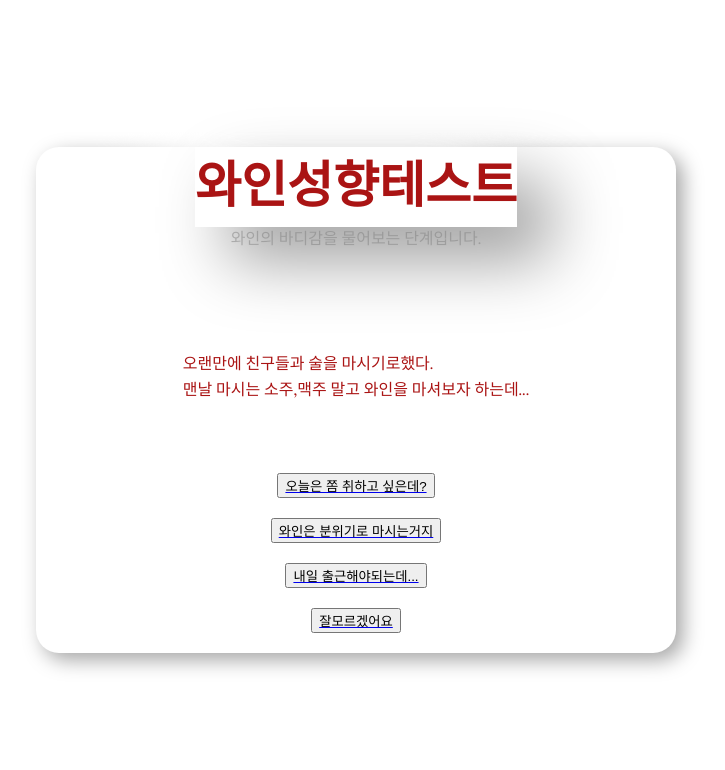
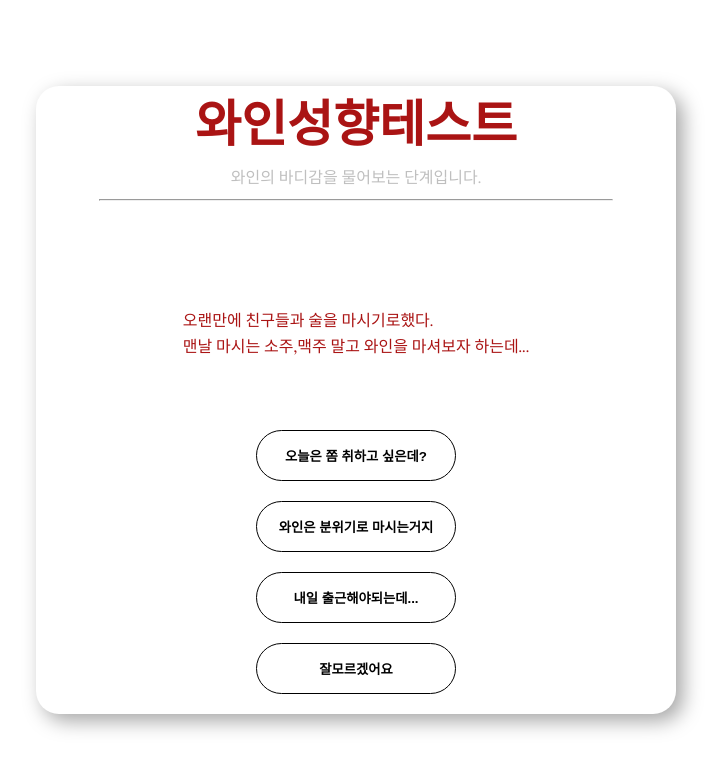
Before and after one commit to codestates/whywine-client, a React (Create React App) app: page /survey in a window 1280 px wide. Shown: the top 770 px of the page, without its empty margins (284-1009 px from the left). Built offline with nearby package versions, Linux system fonts and the light colour scheme.

Commit message:
기능: 버튼색 후버, 클릭시 배경색유지, 중복선택 방지/#020

```diff
--- a/src/components/atoms/Tags/surTypeTag.tsx
+++ b/src/components/atoms/Tags/surTypeTag.tsx
@@ -1,5 +1,6 @@
-import React from "react";
+import React, { useRef, useEffect } from "react";
 import { useHistory } from "react-router-dom";
+
 interface typeTag {
   answer: Array<string>;
   num: number;
@@ -11,13 +12,13 @@ const surTypeTag: React.FC<typeTag> = ({ answer, num, getTag }) => {
 
   return (
     <div className="wineTypeBox">
-      {answer.map((type) => {
+      {answer.map((type, index) => {
         return (
           <a
             href={num !== 5 ? `#survey${num + 1}` : "/survey/result"}
             className="wineTypeTag"
           >
-            <button onClick={() => getTag(type)}>{type}</button>
+            <button onClick={(e) => getTag(type, e)}>{type}</button>
           </a>
         );
       })}
--- a/src/components/templates/SurveyPages/Survey1.tsx
+++ b/src/components/templates/SurveyPages/Survey1.tsx
@@ -1,4 +1,11 @@
-import React, { SetStateAction, useState, useEffect, useCallback } from "react";
+import React, {
+  SetStateAction,
+  useState,
+  useEffect,
+  useCallback,
+  useRef,
+} from "react";
+
 import SurMainText from "../../atoms/Texts/surMainText";
 import SurTypeTags from "../../atoms/Tags/surTypeTag";
 import SurBtns from "../../organisms/Buttons/surBtns";
@@ -21,8 +28,18 @@ const Survey1 = ({ animatedItem, userTag, setUserTag }: Props) => {
   };
 
   const getTag = useCallback(
-    (tag: string) => {
+    (tag: string, e: any) => {
       setTag(tag);
+      const el: any = document.querySelector(".wineTypeBox");
+
+      if (e.target.style.backgroundColor === "skyblue") {
+        e.target.style.backgroundColor = "white";
+      } else {
+        for (let i = 0; i < 4; i++) {
+          el.childNodes[i].childNodes[0].style.backgroundColor = "white";
+        }
+        e.target.style.backgroundColor = "skyblue";
+      }
     },
     [tag]
   );
@@ -49,6 +66,7 @@ const Survey1 = ({ animatedItem, userTag, setUserTag }: Props) => {
         <h1>와인성향테스트</h1>
         <p>와인의 바디감을 물어보는 단계입니다.</p>
       </div>
+      <hr className="hr"></hr>
       <SurMainText
         text1={"오랜만에 친구들과 술을 마시기로했다."}
         text2={"맨날 마시는 소주,맥주 말고 와인을 마셔보자 하는데..."}
--- a/src/components/templates/SurveyPages/Survey2.tsx
+++ b/src/components/templates/SurveyPages/Survey2.tsx
@@ -1,9 +1,13 @@
-import React, { SetStateAction, useState } from "react";
+import React, {
+  SetStateAction,
+  useState,
+  useEffect,
+  useCallback,
+  useRef,
+} from "react";
 import SurMainText from "../../atoms/Texts/surMainText";
 import SurTypeTags from "../../atoms/Tags/surTypeTag";
 import SurBtns from "../../organisms/Buttons/surBtns";
-import { useCallback } from "react";
-import { useEffect } from "react";
 
 interface Props {
   animatedItem: any;
@@ -23,8 +27,18 @@ export default function Survey2({ animatedItem, userTag, setUserTag }: Props) {
   };
 
   const getTag = useCallback(
-    (tag: string) => {
+    (tag: string, e: any) => {
       setTag(tag);
+      const el: any = document.querySelector(".wineTypeBox");
+
+      if (e.target.style.backgroundColor === "skyblue") {
+        e.target.style.backgroundColor = "white";
+      } else {
+        for (let i = 0; i < 4; i++) {
+          el.childNodes[i].childNodes[0].style.backgroundColor = "white";
+        }
+        e.target.style.backgroundColor = "skyblue";
+      }
     },
     [tag]
   );
@@ -50,6 +64,7 @@ export default function Survey2({ animatedItem, userTag, setUserTag }: Props) {
         <h1>와인성향테스트</h1>
         <p>와인의 탄님감을 물어보는 단계입니다.</p>
       </div>
+      <hr className="hr"></hr>
       <SurMainText
         text1={"방금 꿀맛같은 퇴근을한 당신, 오늘의 기분은?"}
         text2={""}
--- a/src/components/templates/SurveyPages/Survey3.tsx
+++ b/src/components/templates/SurveyPages/Survey3.tsx
@@ -1,9 +1,13 @@
-import React, { SetStateAction, useState } from "react";
+import React, {
+  SetStateAction,
+  useState,
+  useEffect,
+  useCallback,
+  useRef,
+} from "react";
 import SurMainText from "../../atoms/Texts/surMainText";
 import SurTypeTags from "../../atoms/Tags/surTypeTag";
 import SurBtns from "../../organisms/Buttons/surBtns";
-import { useCallback } from "react";
-import { useEffect } from "react";
 
 interface Props {
   animatedItem: any;
@@ -14,6 +18,7 @@ interface Props {
 const Survey3 = ({ animatedItem, userTag, setUserTag }: Props) => {
   const answer: string[] = [];
   const [tag, setTag] = useState("");
+  const btnRef: any = useRef();
 
   const acidity: any = {
     acidic: "고급진 스테이크",
@@ -23,8 +28,18 @@ const Survey3 = ({ animatedItem, userTag, setUserTag }: Props) => {
   };
 
   const getTag = useCallback(
-    (tag: string) => {
+    (tag: string, e: any) => {
       setTag(tag);
+      const el: any = document.querySelector(".wineTypeBox");
+
+      if (e.target.style.backgroundColor === "skyblue") {
+        e.target.style.backgroundColor = "white";
+      } else {
+        for (let i = 0; i < 4; i++) {
+          el.childNodes[i].childNodes[0].style.backgroundColor = "white";
+        }
+        e.target.style.backgroundColor = "skyblue";
+      }
     },
     [tag]
   );
@@ -44,19 +59,18 @@ const Survey3 = ({ animatedItem, userTag, setUserTag }: Props) => {
   // * 질문 객체의 키 값을 answer에 넣어줘서 SurTypeTags의 배열로 전달해서 질문을 maping 시킴
 
   return (
-    <>
     <div id="survey3" className="surveyBox">
       <div className="question">
         <h1>와인성향테스트</h1>
         <p>와인의 산미를 물어보는 단계입니다.</p>
       </div>
+      <hr className="hr"></hr>
       <SurMainText
         text1={"새해선물로 생전 처음보는 와인이 들어왔다."}
         text2={"이 와인과 같이 먹고싶은 음식은?"}
       />
+      <SurTypeTags num={3} answer={answer} getTag={getTag} />
     </div>
-      <SurTypeTags num={3} answer={answer} getTag={getTag} />
-    </>
   );
 };
 
--- a/src/components/templates/SurveyPages/Survey4.tsx
+++ b/src/components/templates/SurveyPages/Survey4.tsx
@@ -1,9 +1,13 @@
-import React, { SetStateAction, useState } from "react";
+import React, {
+  SetStateAction,
+  useState,
+  useEffect,
+  useCallback,
+  useRef,
+} from "react";
 import SurMainText from "../../atoms/Texts/surMainText";
 import SurTypeTags from "../../atoms/Tags/surTypeTag";
 import SurBtns from "../../organisms/Buttons/surBtns";
-import { useCallback } from "react";
-import { useEffect } from "react";
 
 interface Props {
   animatedItem: any;
@@ -14,6 +18,7 @@ interface Props {
 const Survey4 = ({ animatedItem, userTag, setUserTag }: Props) => {
   const answer: string[] = [];
   const [tag, setTag] = useState("");
+  const btnRef: any = useRef();
 
   const sweetness: any = {
     sweet: "달달",
@@ -23,8 +28,18 @@ const Survey4 = ({ animatedItem, userTag, setUserTag }: Props) => {
   };
 
   const getTag = useCallback(
-    (tag: string) => {
+    (tag: string, e: any) => {
       setTag(tag);
+      const el: any = document.querySelector(".wineTypeBox");
+
+      if (e.target.style.backgroundColor === "skyblue") {
+        e.target.style.backgroundColor = "white";
+      } else {
+        for (let i = 0; i < 4; i++) {
+          el.childNodes[i].childNodes[0].style.backgroundColor = "white";
+        }
+        e.target.style.backgroundColor = "skyblue";
+      }
     },
     [tag]
   );
@@ -49,6 +64,7 @@ const Survey4 = ({ animatedItem, userTag, setUserTag }: Props) => {
         <h1>와인성향테스트</h1>
         <p>와인의 탄산를 물어보는 단계입니다.</p>
       </div>
+      <hr className="hr"></hr>
       <SurMainText
         text1={
           "황금 같은 주말이 다가왔다./n친구들과 집에서 와인파티를 하기로 했다."
--- a/src/components/templates/SurveyPages/Survey5.tsx
+++ b/src/components/templates/SurveyPages/Survey5.tsx
@@ -1,9 +1,13 @@
-import React, { SetStateAction, useState } from "react";
+import React, {
+  SetStateAction,
+  useState,
+  useEffect,
+  useCallback,
+  useRef,
+} from "react";
 import SurMainText from "../../atoms/Texts/surMainText";
 import SurTypeTags from "../../atoms/Tags/surTypeTag";
 import SurBtns from "../../organisms/Buttons/surBtns";
-import { useCallback } from "react";
-import { useEffect } from "react";
 
 interface Props {
   animatedItem: any;
@@ -14,6 +18,7 @@ interface Props {
 const Survey5 = ({ animatedItem, userTag, setUserTag }: Props) => {
   const answer: string[] = [];
   const [tag, setTag] = useState("");
+  const btnRef: any = useRef();
 
   const sweetness: any = {
     sweet: "달달",
@@ -23,8 +28,18 @@ const Survey5 = ({ animatedItem, userTag, setUserTag }: Props) => {
   };
 
   const getTag = useCallback(
-    (tag: string) => {
+    (tag: string, e: any) => {
       setTag(tag);
+      const el: any = document.querySelector(".wineTypeBox");
+
+      if (e.target.style.backgroundColor === "skyblue") {
+        e.target.style.backgroundColor = "white";
+      } else {
+        for (let i = 0; i < 4; i++) {
+          el.childNodes[i].childNodes[0].style.backgroundColor = "white";
+        }
+        e.target.style.backgroundColor = "skyblue";
+      }
     },
     [tag]
   );
@@ -49,6 +64,7 @@ const Survey5 = ({ animatedItem, userTag, setUserTag }: Props) => {
         <h1>와인성향테스트</h1>
         <p>와인의 당도를 물어보는 단계입니다.</p>
       </div>
+      <hr className="hr"></hr>
       <SurMainText
         text1={
           "황금 같은 주말이 다가왔다./n친구들과 집에서 와인파티를 하기로 했다."
--- a/src/components/templates/SurveyPages/SurveyResultQ.tsx
+++ b/src/components/templates/SurveyPages/SurveyResultQ.tsx
@@ -9,7 +9,7 @@ const SurveyResultQ = () => {
   useEffect(() => {
     const tagsArr = localStorage.getItem("userTag");
     // * 로컬 스토리지에 있는 선택한 태그들을 tagsArr에 할당
-    console.log(tagsArr);
+    console.log("tags:", tagsArr);
 
     axios
       .post(
@@ -20,7 +20,7 @@ const SurveyResultQ = () => {
           withCredentials: true,
         }
       )
-      .then((data) => console.log(data));
+      .then((data) => console.log(data.data.wines));
   }, []);
 
   return (
--- a/src/index.css
+++ b/src/index.css
@@ -358,13 +358,12 @@ section {
 }
 
 .question h1 {
-  border-radius: 0px;
-  background: #ffffff;
-  box-shadow: 33px 33px 66px #9e9e9e, -33px -33px 66px #ffffff;
   font-size: 50px;
   margin: 0;
 }
-
+.hr {
+  width: 80%;
+}
 .question p {
   opacity: 0.5;
   color: gray;
@@ -399,8 +398,39 @@ section {
   display: flex;
   justify-content: space-around;
   width: 200px;
+  text-decoration: none;
 }
-
+.wineTypeTag button {
+  background-color: transparent;
+  border: 1px solid black;
+  border-radius: 50px;
+  -webkit-transition: all 0.15s ease-in-out;
+  transition: all 0.15s ease-in-out;
+  color: black;
+  user-select: auto;
+  width: 100%;
+  padding-top: 15px;
+  padding-bottom: 15px;
+  text-align: center;
+  color: #000;
+  text-transform: uppercase;
+  font-weight: 600;
+  cursor: pointer;
+  display: inline-block;
+}
+.wineTypeTag button:hover {
+  box-shadow: 0 0 5px 0 skyblue inset, 0 0 10px 1px skyblue;
+  border: 1px solid skyblue;
+}
+.wineTypeTag button:active {
+  background-color: skyblue;
+}
+.wineTypeTag button:visited {
+  background-color: skyblue;
+}
+.wineTypeTag button::after {
+  background-color: skyblue;
+}
 .resultCardBox {
   display: flex;
   flex-direction: row;
```
Lines whose indentation alone changed are shown as unchanged.
